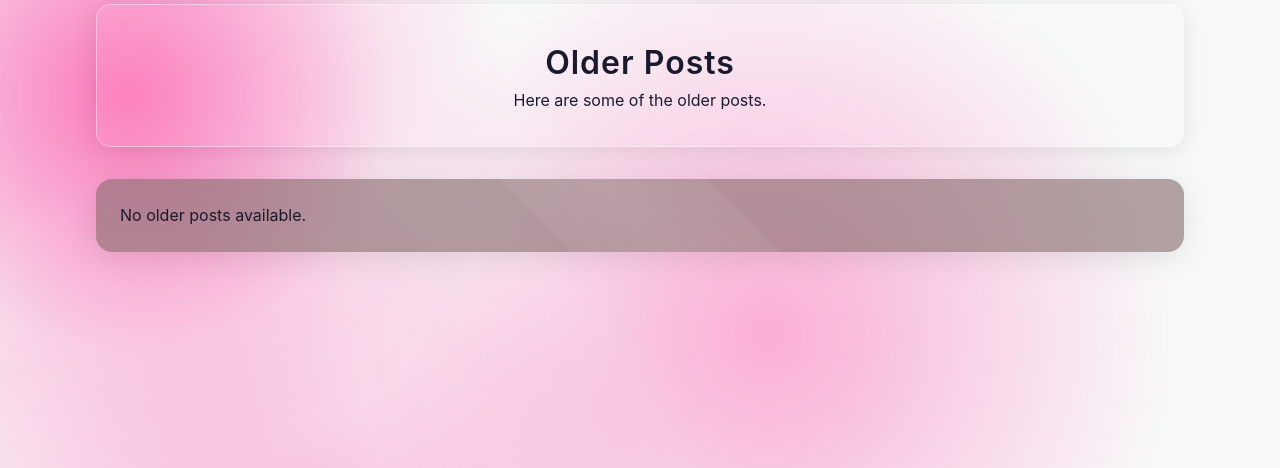
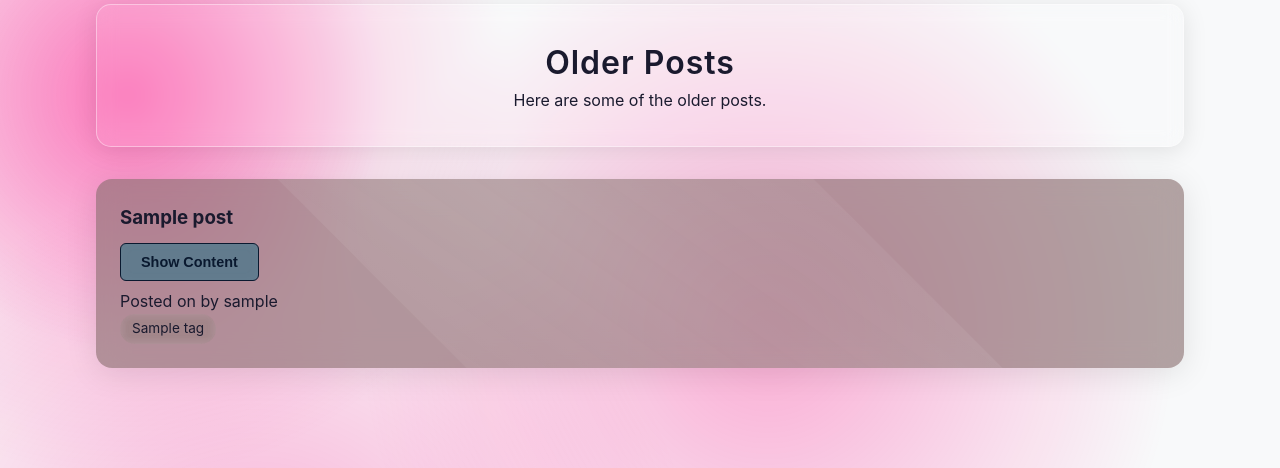
Before and after one commit to jrcrisford/blog-platform-kit202, a PHP site: page /older.php in a window 1280 px wide. Shown: the part 145-613 px from the top of the page. Run offline with PHP 8.4, Linux system fonts and the light colour scheme; tables that the repository leaves empty or names only in its code hold one stand-in row (values such as "Sample post"); data that the repository does not hold is empty.

Commit message:
Fix Older.php

```diff
--- a/older.php
+++ b/older.php
@@ -1,7 +1,9 @@
 <?php
     include_once 'db_connect.php';
-    session_start();
-    $posts = getPosts(3,3);
+    if (session_status() === PHP_SESSION_NONE) {
+        session_start();
+    }
+    $posts = getPosts(3,0);
 ?>
 <!DOCTYPE html>
 <html lang="en">
```
